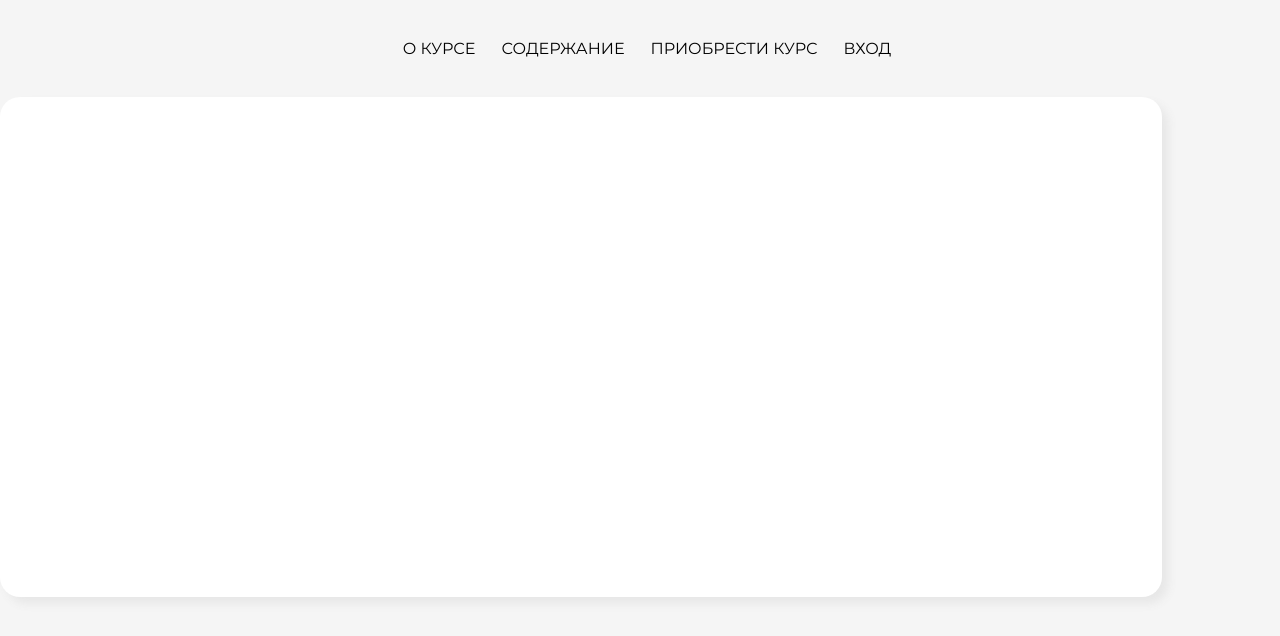
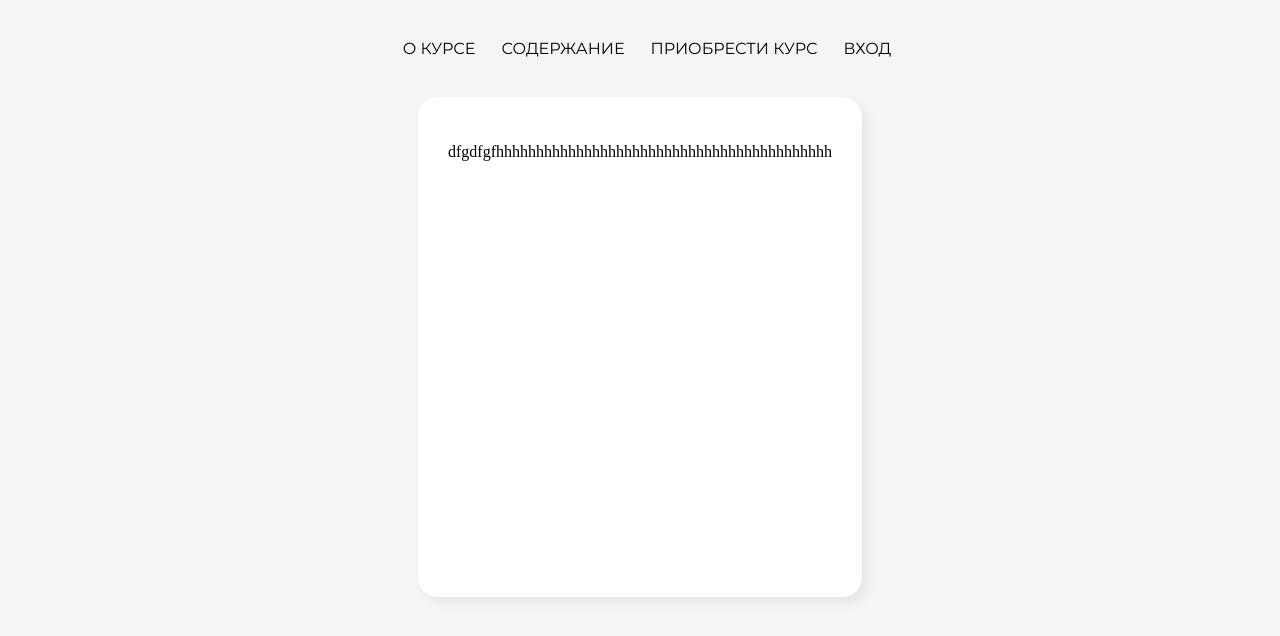
Before and after one commit to Sukre22/Project_course_landing_page, a website: page src/index.html in a window 1280 px wide. Drawn offline with nearby package versions, Linux system fonts and the light colour scheme; files that its build step writes are made by us from their sources; files whose address does not match are found by name; a web font is replaced by a local one.

Commit message:
worked on main

```diff
--- a/src/_main.html
+++ b/src/_main.html
@@ -1,5 +1,5 @@
 <div class="main">
     <div class="main-container">
-
+       <p>dfgdfgfhhhhhhhhhhhhhhhhhhhhhhhhhhhhhhhhhhhhhhhhhh</p>
     </div>
 </div>
--- a/src/scss/main.scss
+++ b/src/scss/main.scss
@@ -1,10 +1,14 @@
-.main-container {
-
-    background-color: white;
-    max-width: 1162px;
-    height: 500px;
-    border-radius: 20px;
-    box-shadow: 0.4em 0.4em 10px #e7e7e7;
-
-
+.main {
+    display: flex;
+    justify-content: center;
+    &-container {
+        background-color: white;
+        max-width: 1162px;
+        height: 500px;
+        border-radius: 20px;
+        box-shadow: 0.4em 0.4em 10px #e7e7e7;
+        p {
+            padding: 30px;
+        }
+    }
 }
```
Also changed, not shown: dist/css/style.css, dist/css/style.min.css, dist/index.html.
